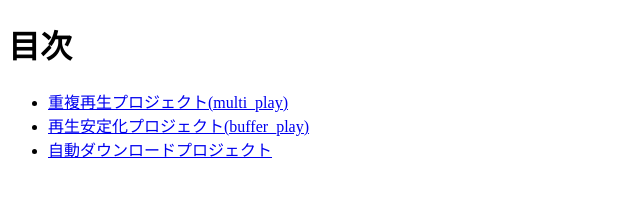
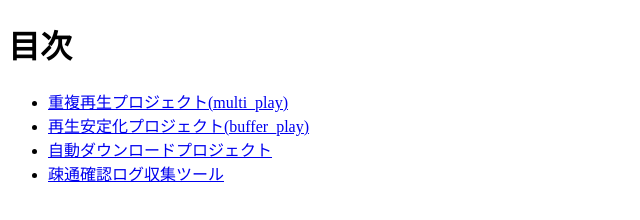
Before and after one commit to kita-kara-kita-kocha/my-tips, a plain HTML site: page docs/index.html in a window 1280 px wide. Shown: the whole page, without its empty margins (0-640 px from the left). Drawn offline with Linux system fonts and the light colour scheme.

Commit message:
疎通監視ログ収集ツール

```diff
--- a/docs/index.html
+++ b/docs/index.html
@@ -11,6 +11,7 @@
         <li><a href="multi_play/multi_play.html">重複再生プロジェクト(multi_play)</a></li>
         <li><a href="buffer_play/README.md">再生安定化プロジェクト(buffer_play)</a></li>
         <li><a href="auto_download/README.md">自動ダウンロードプロジェクト</a></li>
+        <li><a href="ping_tester/README.md">疎通確認ログ収集ツール</a></li>
     </ul>
 </body>
 </html>
```
Also changed, not shown: 1 other file.
